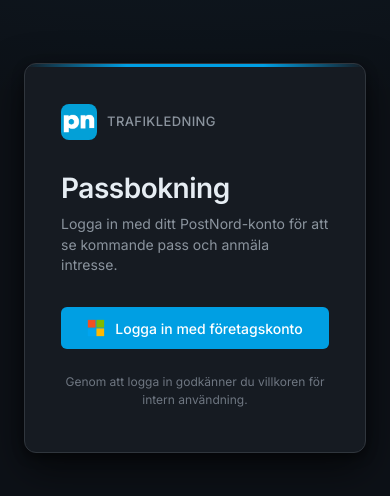
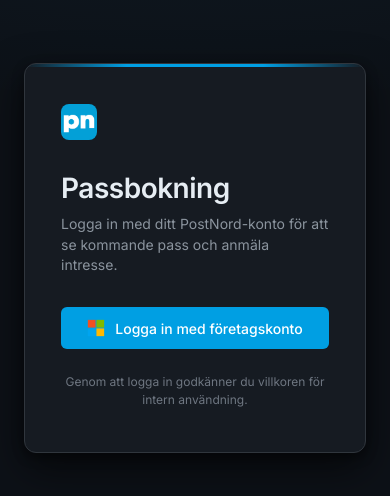
Before and after one commit to elliotmarions/pnbokningar, a Next.js app: page / in a window 390 px wide. Shown: the part 164-660 px from the top of the page. Built offline with nearby package versions, Linux system fonts and the light colour scheme; no server answers.

Commit message:
Remove Trafikledning tag from login and phone-setup screens

```diff
--- a/src/components/Login.tsx
+++ b/src/components/Login.tsx
@@ -29,7 +29,6 @@
       <div className="login-card">
         <div className="login-mark">
           <img src="/pn-logo.png" alt="PostNord" className="brand-logo" />
-          <span className="name">Trafikledning</span>
         </div>
         <h1 className="login-title">Passbokning</h1>
         <p className="login-tagline">
--- a/src/components/PhoneSetup.tsx
+++ b/src/components/PhoneSetup.tsx
@@ -50,7 +50,6 @@
       <div className="login-card">
         <div className="login-mark">
           <img src="/pn-logo.png" alt="PostNord" className="brand-logo" />
-          <span className="name">Trafikledning</span>
         </div>
         <h1 className="login-title">Välkommen, {userName.split(' ')[0]}!</h1>
         <p className="login-tagline">
```
